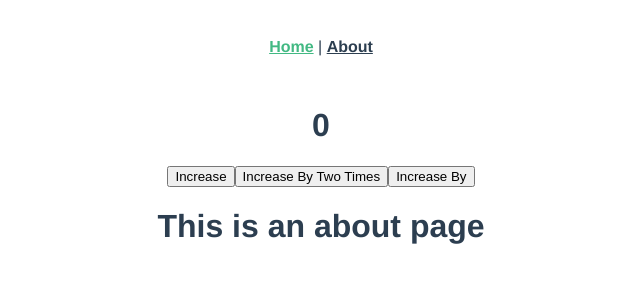
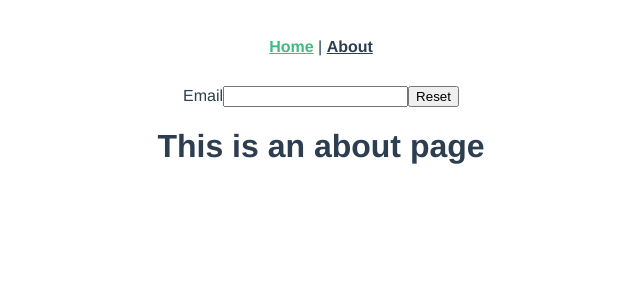
Before and after one commit to hieudm05/Vuejs-course, a Vue app in the folder 13-components/: page / in a window 1280 px wide. Shown: the top 300 px of the page, without its empty margins (319-959 px from the left). Built offline with nearby package versions, Linux system fonts and the light colour scheme.

Commit message:
component v-model

```diff
--- a/13-components/src/App.vue
+++ b/13-components/src/App.vue
@@ -1,12 +1,18 @@
 <script setup>
-import { ref } from "vue";
+import { ref, watchEffect } from "vue";
 import ButtonCount from "./components/ButtonCount.vue";
 import HelloWorld from "./components/HelloWorld.vue";
+import ComponentVmodel from "./components/ComponentVmodel.vue";
 const stringNew = ref("đã thêm");
 const count = ref(0);
 const increaseBy = (number1, number2) => {
   count.value = count.value + number1 + number2
 }
+const email = ref("")
+watchEffect(() => {
+  console.log(email.value);
+
+})
 
 </script>
 
@@ -15,9 +21,9 @@ const increaseBy = (number1, number2) => {
     <router-link to="/">Home</router-link> |
     <router-link to="/about">About</router-link>
   </nav>
-  <hello-world :greeting-message="count" />
-  <button-count @increase="count++" @increaseByTwoTimes="count+=2" @increaseBy="increaseBy" />
-
+  <!-- <hello-world :greeting-message="count" /> -->
+  <!-- <button-count @increase="count++" @increaseByTwoTimes="count+=2" @increaseBy="increaseBy" /> -->
+  <component-vmodel v-model="email"/>
   <router-view />
 </template>
 
--- /dev/null
+++ b/13-components/src/components/ComponentVmodel.vue
@@ -0,0 +1,14 @@
+<template>
+    <div>
+    <label for="email">Email</label>
+    <input type="text" v-model="email">
+    <button @click="setEmailDefault">Reset</button>
+    <p>{{ email }}</p>
+    </div>
+</template>
+<script setup>
+    const email = defineModel()
+    const setEmailDefault = () => {
+        email.value = "hieudubai.@gmail.com"
+    }
+</script>
```
